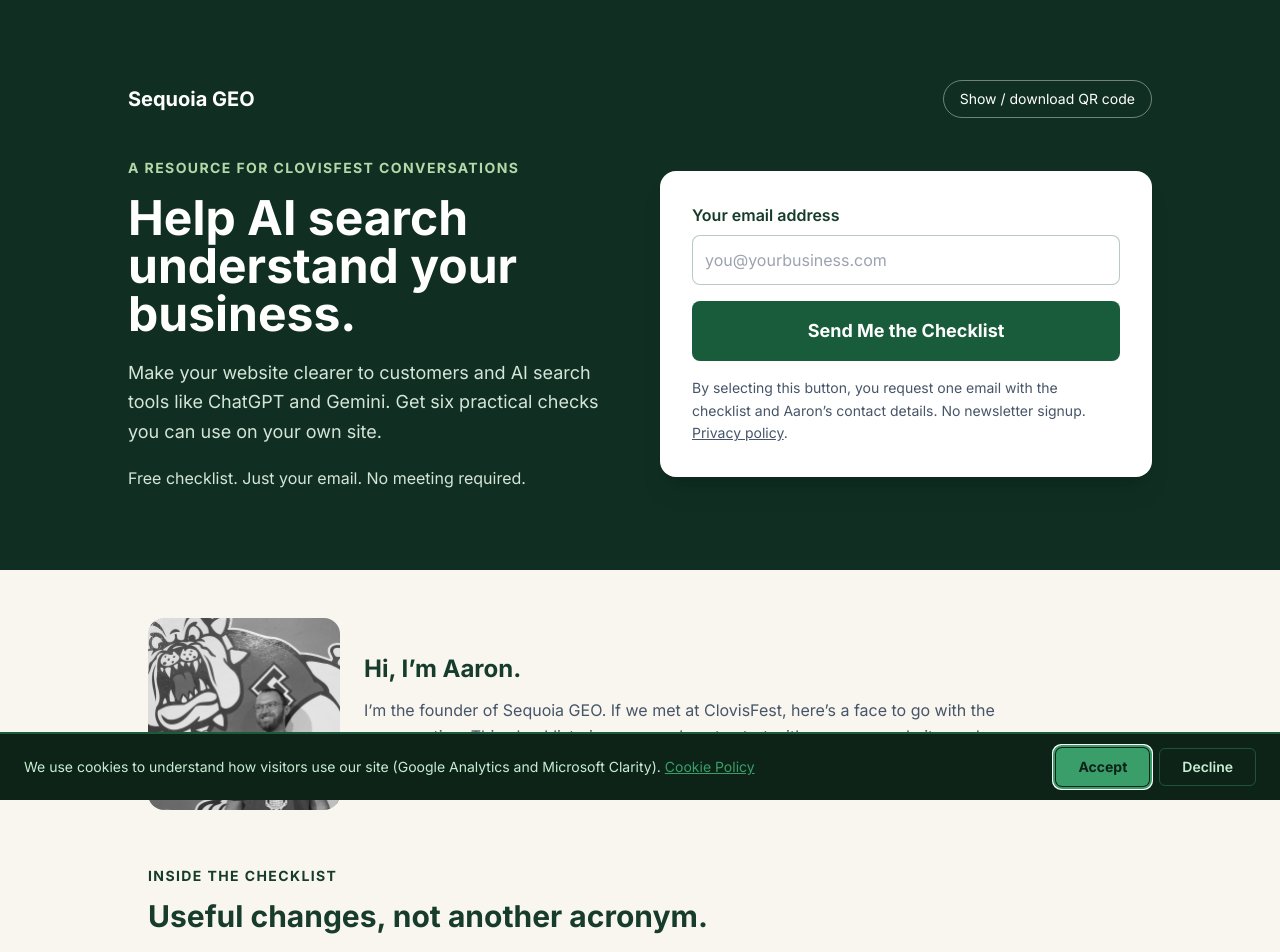
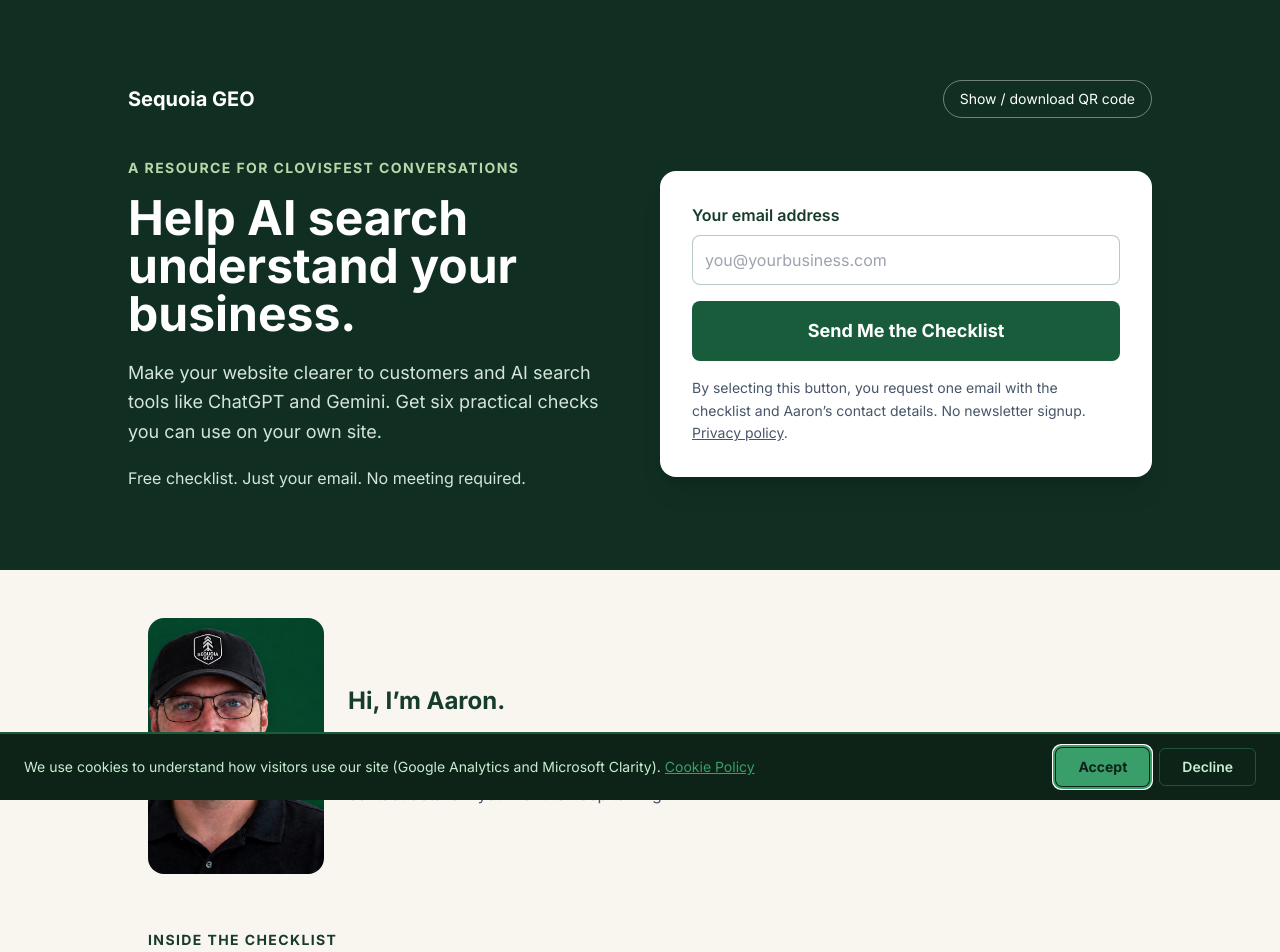
Before and after one commit to SequoiaGeo/next-website, a Next.js app: page /clovis in a window 1280 px wide. Shown: the top 952 px of the page. Built offline with nearby package versions, Linux system fonts and the light colour scheme; no server answers.

Commit message:
Use Sequoia hat portrait on Clovis page

```diff
--- a/src/app/clovis/page.tsx
+++ b/src/app/clovis/page.tsx
@@ -20,7 +20,7 @@
       </div>
     </section>
     <section className="mx-auto flex max-w-5xl flex-col items-start gap-6 px-5 pt-12 sm:flex-row sm:items-center" aria-label="Meet Aaron">
-      <img src="/aaron-husak.webp" alt="Aaron Husak, founder of Sequoia GEO" width="772" height="800" className="h-48 w-48 shrink-0 rounded-2xl object-cover" />
+      <img src="/images/aaron-intro-hat-v3.png" alt="Aaron Husak wearing a Sequoia GEO hat" width="1672" height="941" className="h-64 w-44 shrink-0 rounded-2xl object-cover object-right" />
       <div><h2 className="text-2xl font-bold">Hi, I’m Aaron.</h2><p className="mt-3 max-w-2xl leading-relaxed text-slate-600">I’m the founder of Sequoia GEO. If we met at ClovisFest, here’s a face to go with the conversation. This checklist gives you a place to start with your own website, and my contact details if you want to keep talking.</p></div>
     </section>
     <section className="mx-auto max-w-5xl px-5 py-14"><p className="text-sm font-bold uppercase tracking-widest">Inside the checklist</p><h2 className="mt-3 text-3xl font-bold">Useful changes, not another acronym.</h2><div className="mt-8 grid gap-4 sm:grid-cols-2 lg:grid-cols-3">{checklist.map((item, i) => <article key={item.title} className="rounded-2xl border border-green-900/10 bg-white p-6"><p className="text-sm font-bold text-green-700">0{i + 1}</p><h3 className="mt-2 text-xl font-bold">{item.title}</h3><p className="mt-3 leading-relaxed text-slate-600">{item.detail}</p></article>)}</div><p className="mt-6 text-sm text-slate-600">These checks improve clarity and search readiness. They do not guarantee placement or recommendations in AI answers.</p></section>
```
